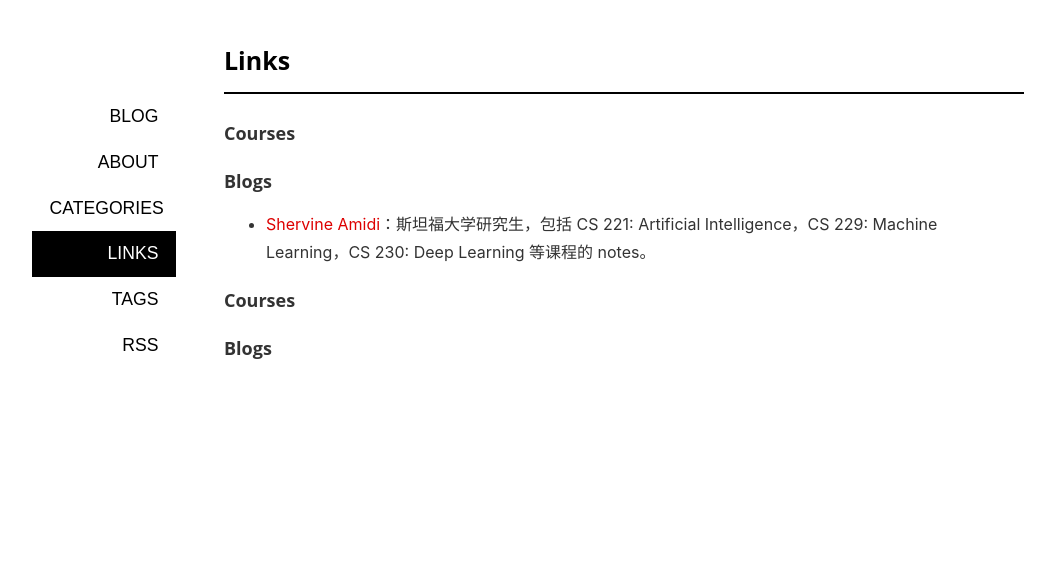
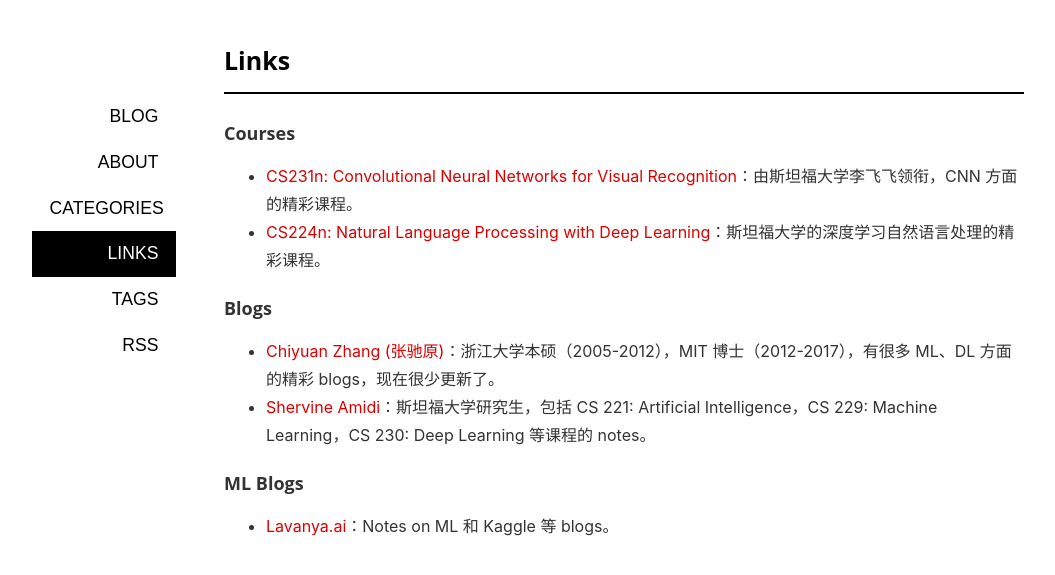
Before and after one commit to Quebradawill/quebrada.github.io, a Jekyll site: the page built from links.md, in a window 1280 px wide. Shown: the top 575 px of the page, without its empty margins (16-1071 px from the left). Built offline with Jekyll 4.4.1, drawn with Linux system fonts in a browser that asks for light colours; comment, search, counter and statistics services are not loaded.

Commit message:
Update links.md

```diff
--- a/links.md
+++ b/links.md
@@ -7,12 +7,14 @@ author_footer: false
 ---
 ## Courses
 
-
-## Blogs
-- [Shervine Amidi](https://stanford.edu/~shervine/)：斯坦福大学研究生，包括 CS 221: Artificial Intelligence，CS 229: Machine Learning，CS 230: Deep Learning 等课程的 notes。
-
-## Courses
-
+- [CS231n: Convolutional Neural Networks for Visual Recognition](http://vision.stanford.edu/teaching/cs231n/)：由斯坦福大学李飞飞领衔，CNN 方面的精彩课程。
+- [CS224n: Natural Language Processing with Deep Learning](http://web.stanford.edu/class/cs224n/)：斯坦福大学的深度学习自然语言处理的精彩课程。
 
 
 ## Blogs
+- [Chiyuan Zhang (张驰原)](http://pluskid.org/index.html)：浙江大学本硕（2005-2012），MIT 博士（2012-2017），有很多 ML、DL 方面的精彩 blogs，现在很少更新了。
+- [Shervine Amidi](https://stanford.edu/~shervine/)：斯坦福大学研究生，包括 CS 221: Artificial Intelligence，CS 229: Machine Learning，CS 230: Deep Learning 等课程的 notes。
+
+## ML Blogs
+
+- [Lavanya.ai](https://lavanya.ai/)：Notes on ML 和 Kaggle 等 blogs。
```
